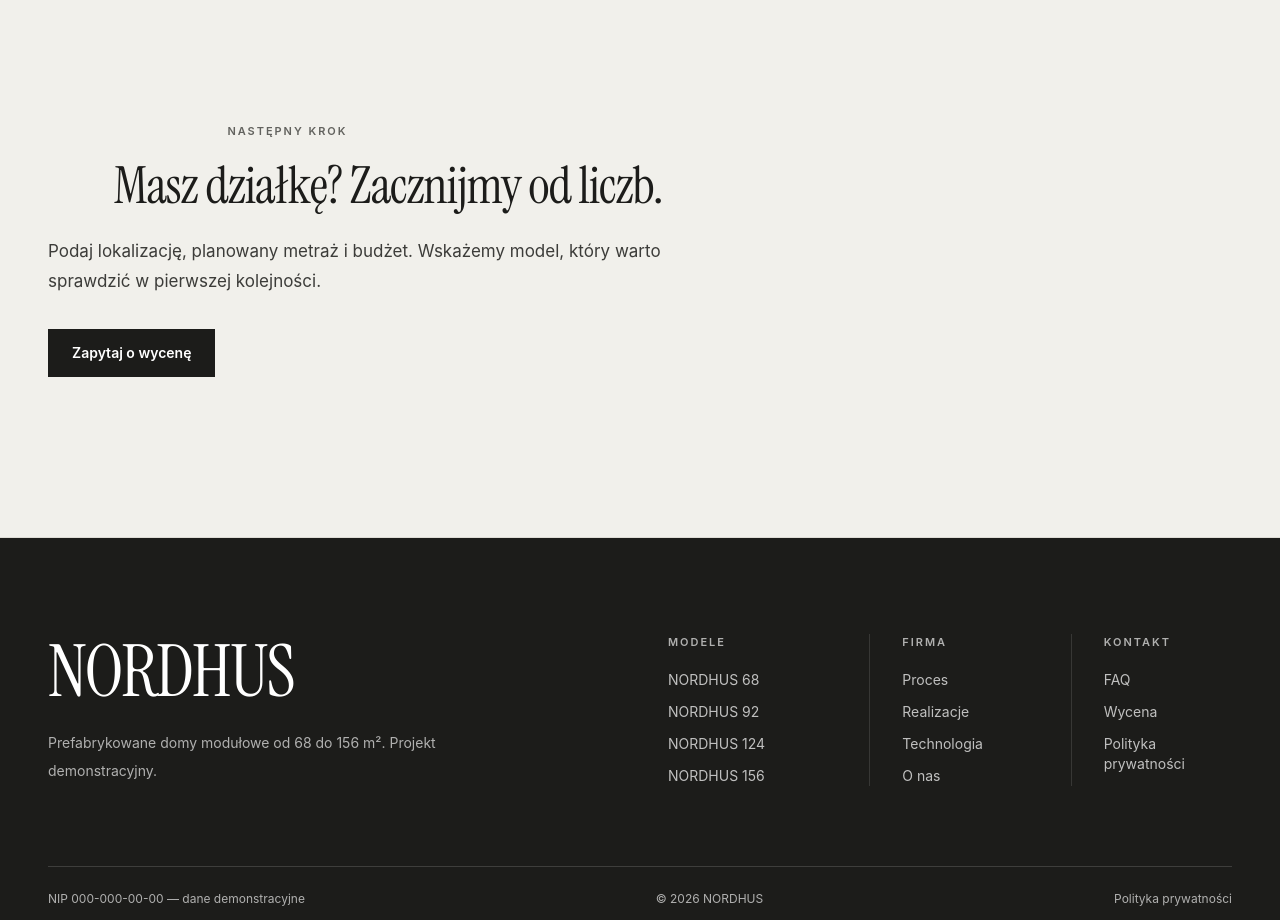
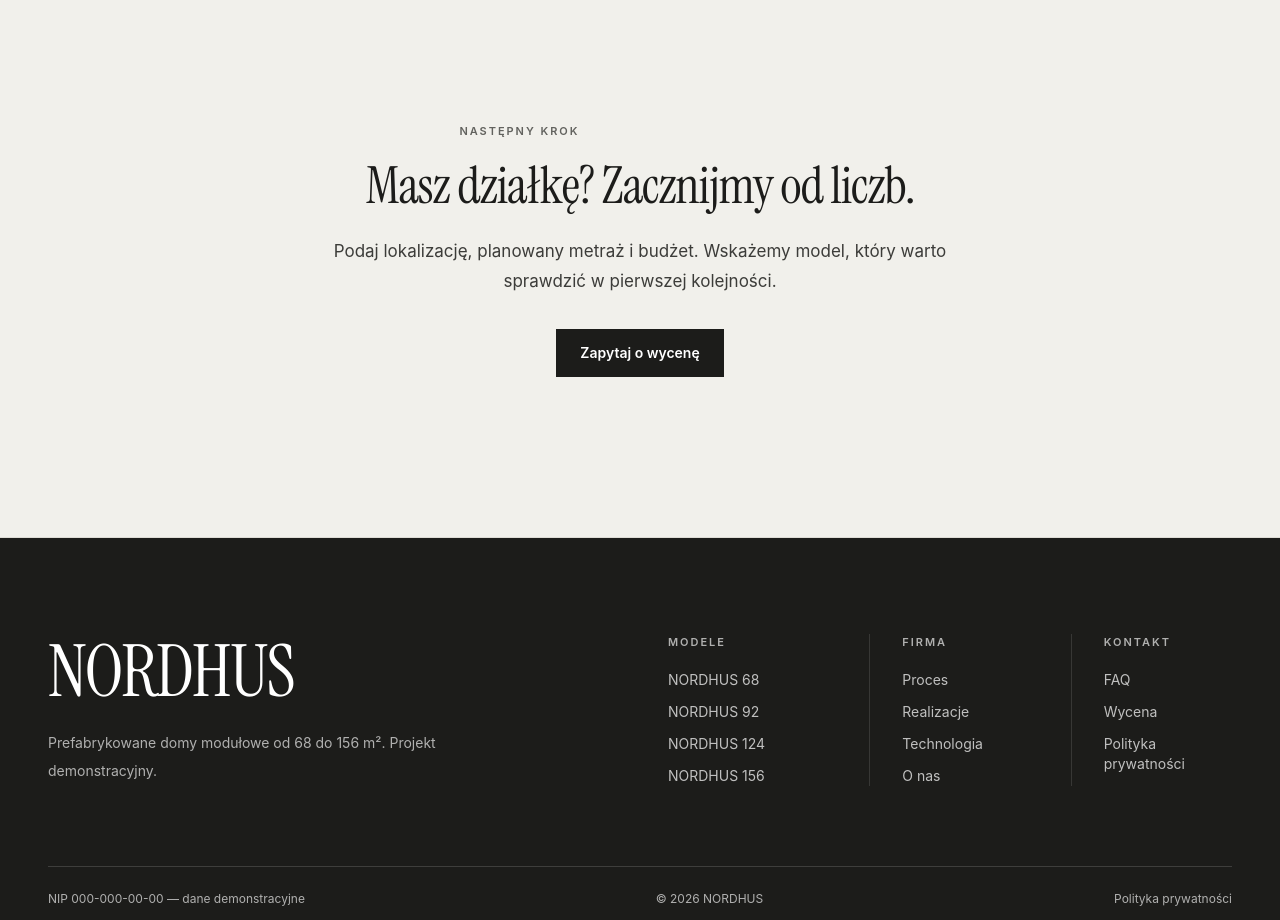
Before and after one commit to jakubskrzypiec/nordhus, a Next.js app: page / in a window 1280 px wide. Shown: the part 8740-9660 px from the top of the page. Built offline with nearby package versions, Linux system fonts and the light colour scheme; no server answers.

Commit message:
Temp: center CTA heading and intro

```diff
--- a/components/CTA.js
+++ b/components/CTA.js
@@ -1,4 +1,15 @@
-import Link from "next/link";import Container from "./Container";
+import Link from "next/link";
+import Container from "./Container";
+
 export default function CTA({title="Masz działkę? Zacznijmy od liczb.",text="Podaj lokalizację, planowany metraż i budżet. Wskażemy model, który warto sprawdzić w pierwszej kolejności.",href="/kontakt",label="Zapytaj o wycenę"}){
- return <section className="section-space border-y border-[var(--line)] bg-[#f1f0eb]"><Container><div className="max-w-[680px]"><p className="eyebrow text-[var(--sage)]">Następny krok</p><h2 className="mt-5 text-[clamp(2rem,4vw,3.75rem)]">{title}</h2><p className="mt-6 max-w-[66ch] text-[1.0625rem] leading-[1.75] text-[color:rgba(28,28,26,.85)]">{text}</p><Link href={href} className="btn-sweep focus-ring mt-8 inline-flex bg-[var(--ink)] px-6 py-3.5 text-sm font-semibold text-white"><span>{label}</span></Link></div></Container></section>
+ return <section className="section-space border-y border-[var(--line)] bg-[#f1f0eb]">
+  <Container>
+   <div className="mx-auto max-w-[720px] text-center">
+    <p className="eyebrow text-[var(--sage)]">Następny krok</p>
+    <h2 className="mt-5">{title}</h2>
+    <p className="section-intro mt-6 text-[1.0625rem] leading-[1.75] text-[color:rgba(28,28,26,.85)]">{text}</p>
+    <Link href={href} className="btn-sweep focus-ring mt-8 inline-flex bg-[var(--ink)] px-6 py-3.5 text-sm font-semibold text-white"><span>{label}</span></Link>
+   </div>
+  </Container>
+ </section>
 }
```
